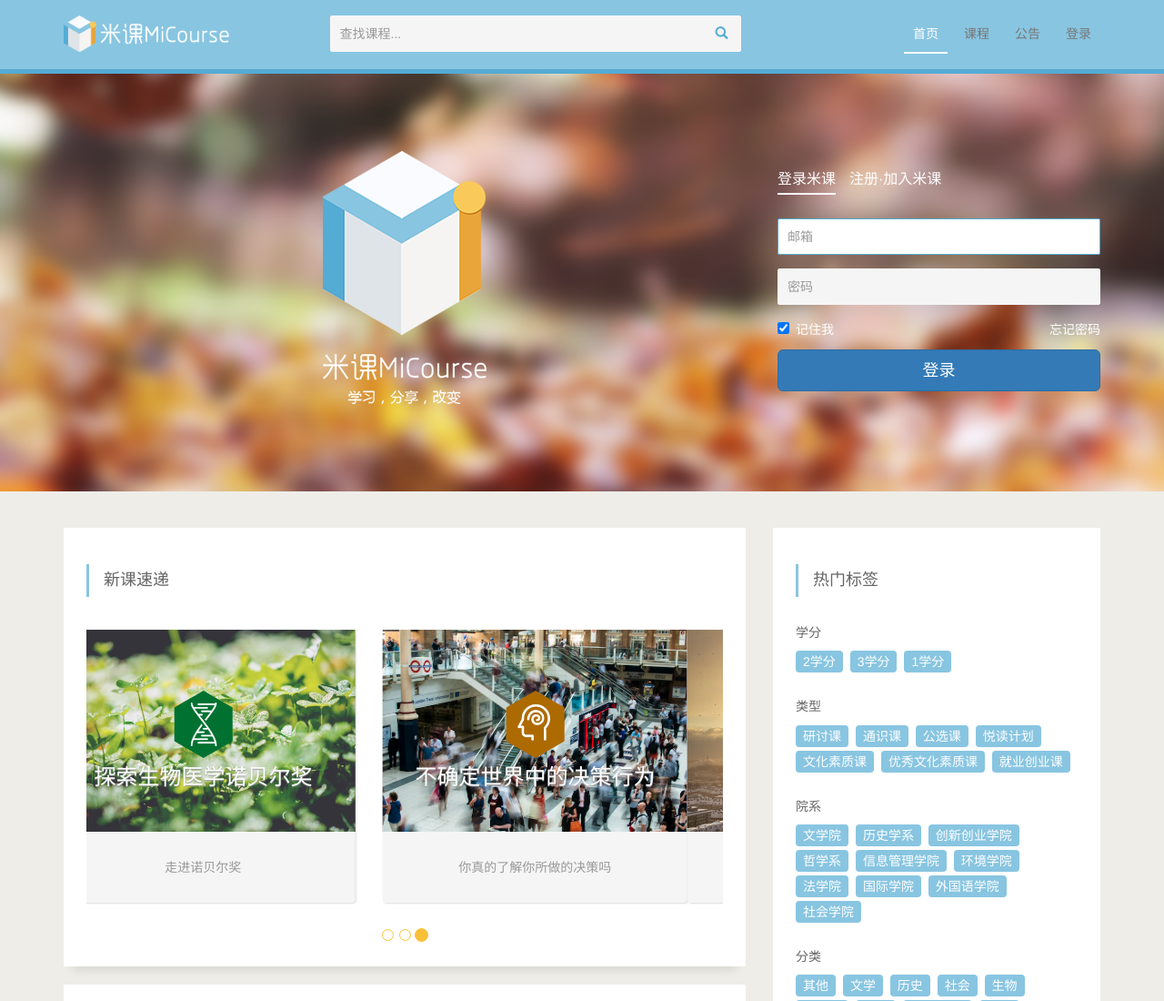
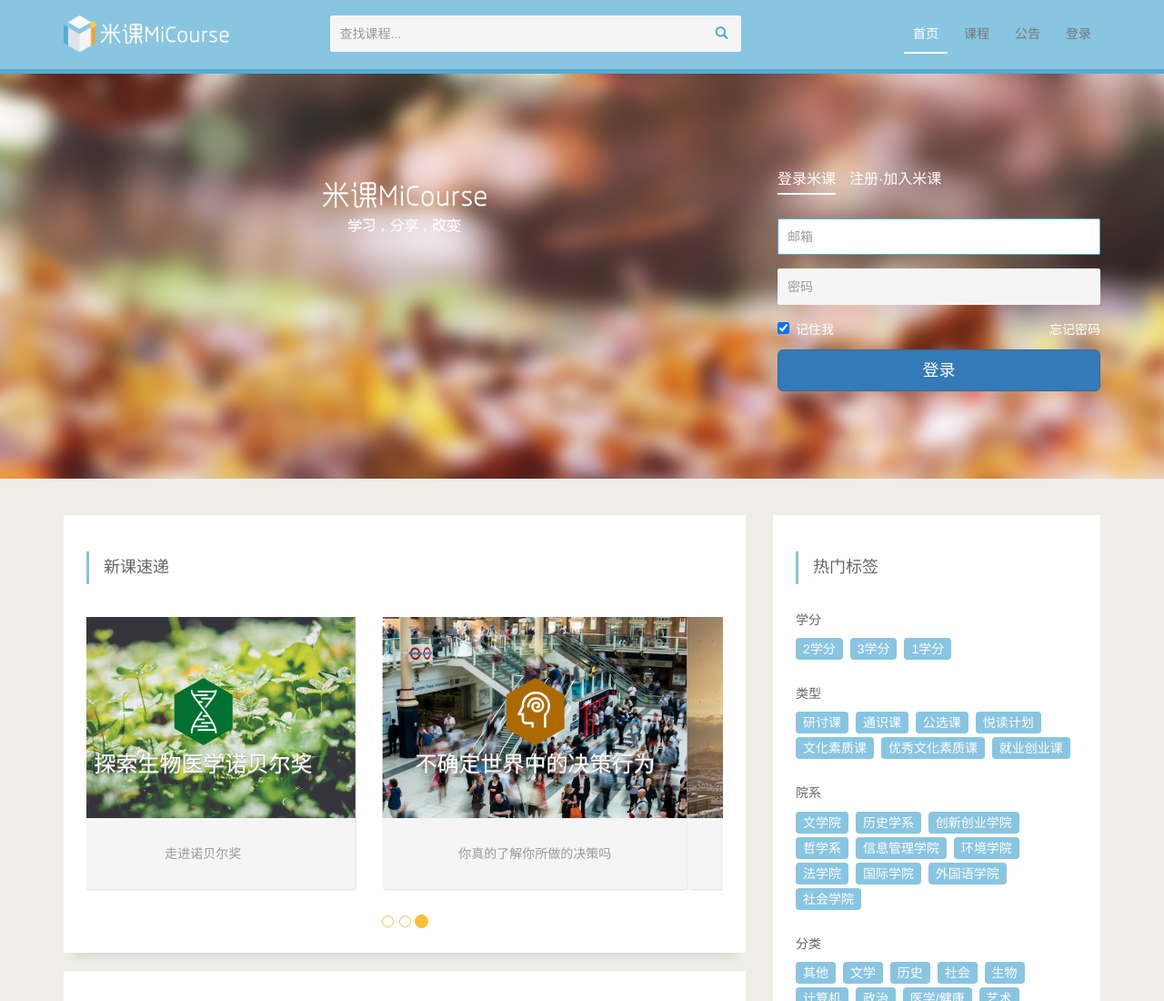
Before and after one commit to wanaxs/mike, a plain HTML site: page index.html in a window 1280 px wide. Shown: the top 1100 px of the page at 91% size. Drawn offline with Linux system fonts and the light colour scheme.

Commit message:
Update index.html

```diff
--- a/index.html
+++ b/index.html
@@ -101,7 +101,7 @@
 			<div class="container">
 				<div class="row">
 					<div class="wrapper-intro col-xs-0 col-sm-6 col-sm-6 col-md-8 col-lg-8">
-						<img src="./images/Milogo.png">
+
 						<br>
 						<img src="./images/miTitle.png">
 					</div>
```
